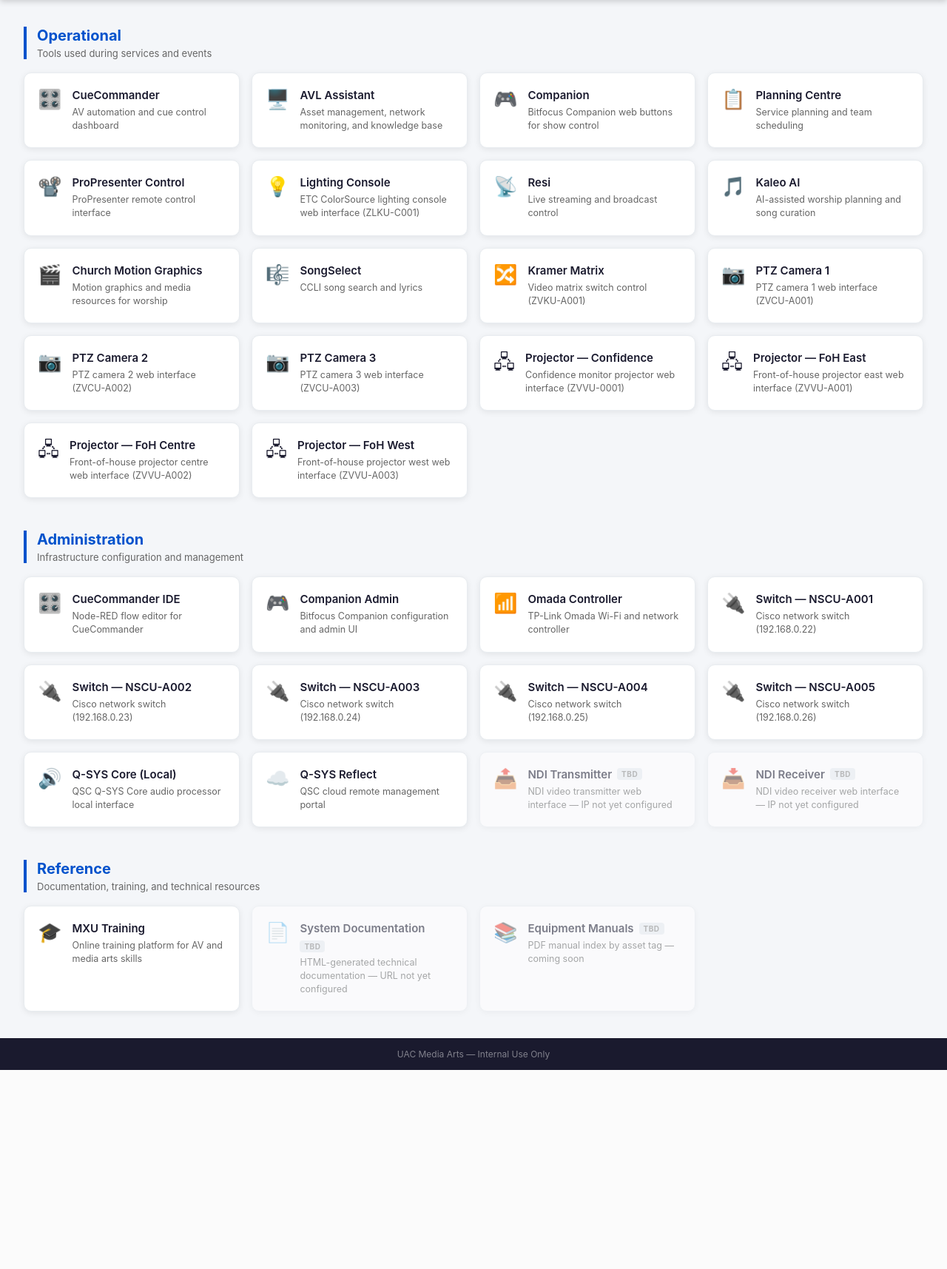
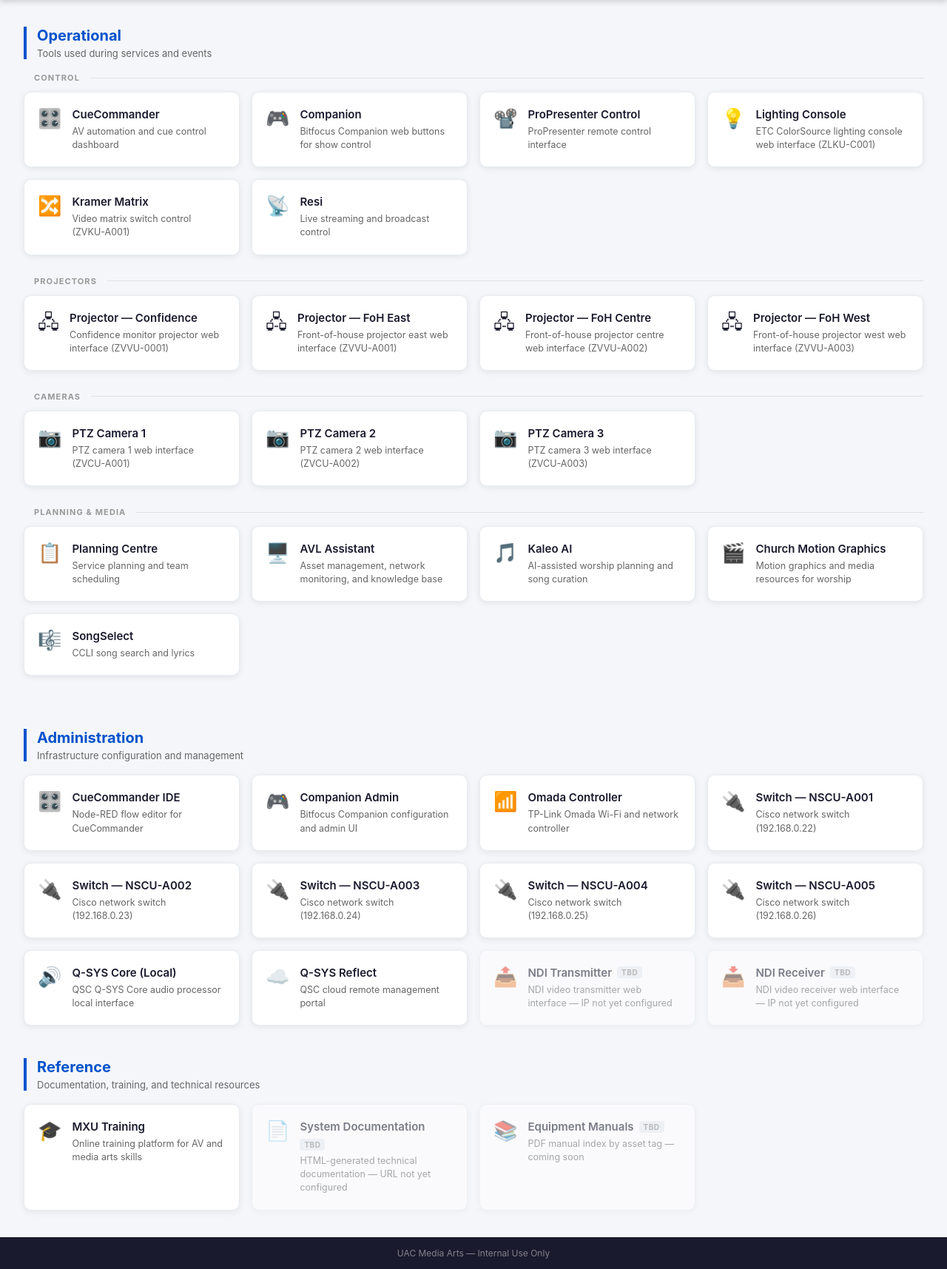
Before and after one commit to avmaint/media_arts_home, a Flask app: page / in a window 1280 px wide. Shown: the part 92-1807 px from the top of the page at 74% size. Before the commit the page ends 1538 px from the top, so only its background shows below. Run offline with Flask 3, Linux system fonts and the light colour scheme.

Commit message:
Add subsections to Operational: Control, Projectors, Cameras, Planning & Media
Co-Authored-By: Claude Sonnet 4.6 <noreply@anthropic.com>

```diff
--- a/config.json
+++ b/config.json
@@ -4,6 +4,9 @@
       "id": "operational",
       "title": "Operational",
       "description": "Tools used during services and events",
+      "subsections": [
+        {
+          "title": "Control",
           "services": [
             {
               "name": "CueCommander",
@@ -12,22 +15,10 @@
               "icon": "🎛️"
             },
             {
-          "name": "AVL Assistant",
-          "url": "http://uacts-g001:9000",
-          "description": "Asset management, network monitoring, and knowledge base",
-          "icon": "🖥️"
-        },
-        {
               "name": "Companion",
               "url": "http://cumu-g001:8000/emulator/QILZbNAkPdKxFfqRmpvMs",
               "description": "Bitfocus Companion web buttons for show control",
               "icon": "🎮"
-        },
-        {
-          "name": "Planning Centre",
-          "url": "https://services.planningcenteronline.com",
-          "description": "Service planning and team scheduling",
-          "icon": "📋"
             },
             {
               "name": "ProPresenter Control",
@@ -42,53 +33,22 @@
               "icon": "💡"
             },
             {
-          "name": "Resi",
-          "url": "https://studio.resi.io",
-          "description": "Live streaming and broadcast control",
-          "icon": "📡"
-        },
-        {
-          "name": "Kaleo AI",
-          "url": "http://getkaleo.ai",
-          "description": "AI-assisted worship planning and song curation",
-          "icon": "🎵"
-        },
-        {
-          "name": "Church Motion Graphics",
-          "url": "https://www.churchmotiongraphics.com",
-          "description": "Motion graphics and media resources for worship",
-          "icon": "🎬"
-        },
-        {
-          "name": "SongSelect",
-          "url": "https://songselect.ccli.com/search/",
-          "description": "CCLI song search and lyrics",
-          "icon": "🎼"
-        },
-        {
               "name": "Kramer Matrix",
               "url": "http://192.168.206.7",
               "description": "Video matrix switch control (ZVKU-A001)",
               "icon": "🔀"
             },
             {
-          "name": "PTZ Camera 1",
-          "url": "http://192.168.0.186",
-          "description": "PTZ camera 1 web interface (ZVCU-A001)",
-          "icon": "📷"
+              "name": "Resi",
+              "url": "https://studio.resi.io",
+              "description": "Live streaming and broadcast control",
+              "icon": "📡"
+            }
+          ]
         },
         {
-          "name": "PTZ Camera 2",
-          "url": "http://192.168.0.187",
-          "description": "PTZ camera 2 web interface (ZVCU-A002)",
-          "icon": "📷"
-        },
-        {
-          "name": "PTZ Camera 3",
-          "url": "http://192.168.0.188",
-          "description": "PTZ camera 3 web interface (ZVCU-A003)",
-          "icon": "📷"
-        },
+          "title": "Projectors",
+          "services": [
             {
               "name": "Projector — Confidence",
               "url": "http://192.168.0.183",
@@ -112,6 +72,66 @@
               "url": "http://192.168.0.195",
               "description": "Front-of-house projector west web interface (ZVVU-A003)",
               "icon": "🖧"
+            }
+          ]
+        },
+        {
+          "title": "Cameras",
+          "services": [
+            {
+              "name": "PTZ Camera 1",
+              "url": "http://192.168.0.186",
+              "description": "PTZ camera 1 web interface (ZVCU-A001)",
+              "icon": "📷"
+            },
+            {
+              "name": "PTZ Camera 2",
+              "url": "http://192.168.0.187",
+              "description": "PTZ camera 2 web interface (ZVCU-A002)",
+              "icon": "📷"
+            },
+            {
+              "name": "PTZ Camera 3",
+              "url": "http://192.168.0.188",
+              "description": "PTZ camera 3 web interface (ZVCU-A003)",
+              "icon": "📷"
+            }
+          ]
+        },
+        {
+          "title": "Planning & Media",
+          "services": [
+            {
+              "name": "Planning Centre",
+              "url": "https://services.planningcenteronline.com",
+              "description": "Service planning and team scheduling",
+              "icon": "📋"
+            },
+            {
+              "name": "AVL Assistant",
+              "url": "http://uacts-g001:9000",
+              "description": "Asset management, network monitoring, and knowledge base",
+              "icon": "🖥️"
+            },
+            {
+              "name": "Kaleo AI",
+              "url": "http://getkaleo.ai",
+              "description": "AI-assisted worship planning and song curation",
+              "icon": "🎵"
+            },
+            {
+              "name": "Church Motion Graphics",
+              "url": "https://www.churchmotiongraphics.com",
+              "description": "Motion graphics and media resources for worship",
+              "icon": "🎬"
+            },
+            {
+              "name": "SongSelect",
+              "url": "https://songselect.ccli.com/search/",
+              "description": "CCLI song search and lyrics",
+              "icon": "🎼"
+            }
+          ]
         }
       ]
     },
--- a/static/style.css
+++ b/static/style.css
@@ -84,6 +84,40 @@ body {
 .section-description {
   font-size: 13px;
   color: #666;
+}
+
+/* ── Subsection ───────────────────────────────────────────── */
+.subsection {
+  margin-bottom: 28px;
+}
+
+.subsection-header {
+  display: flex;
+  align-items: center;
+  gap: 10px;
+  margin-bottom: 12px;
+}
+
+.subsection-header::before,
+.subsection-header::after {
+  content: "";
+  flex: 1;
+  height: 1px;
+  background: #dde2e8;
+}
+
+.subsection-header::before {
+  flex: 0 0 0;
+}
+
+.subsection-title {
+  font-size: 11px;
+  font-weight: 700;
+  letter-spacing: 0.1em;
+  text-transform: uppercase;
+  color: #999;
+  white-space: nowrap;
+  padding: 0 4px;
 }
 
 /* ── Card grid ────────────────────────────────────────────── */
--- /dev/null
+++ b/templates/card.html
@@ -0,0 +1,17 @@
+{% if svc.url %}
+<a href="{{ svc.url }}" target="_blank" rel="noopener noreferrer" class="card">
+  <div class="card-icon">{{ svc.icon }}</div>
+  <div class="card-body">
+    <div class="card-name">{{ svc.name }}</div>
+    <div class="card-description">{{ svc.description }}</div>
+  </div>
+</a>
+{% else %}
+<div class="card card-todo">
+  <div class="card-icon">{{ svc.icon }}</div>
+  <div class="card-body">
+    <div class="card-name">{{ svc.name }} <span class="todo-badge">TBD</span></div>
+    <div class="card-description">{{ svc.description }}</div>
+  </div>
+</div>
+{% endif %}
--- a/templates/index.html
+++ b/templates/index.html
@@ -25,27 +25,28 @@
         <h2 class="section-title">{{ section.title }}</h2>
         <p class="section-description">{{ section.description }}</p>
       </div>
-      <div class="card-grid">
-        {% for svc in section.services %}
-          {% if svc.url %}
-          <a href="{{ svc.url }}" target="_blank" rel="noopener noreferrer" class="card">
-            <div class="card-icon">{{ svc.icon }}</div>
-            <div class="card-body">
-              <div class="card-name">{{ svc.name }}</div>
-              <div class="card-description">{{ svc.description }}</div>
-            </div>
-          </a>
-          {% else %}
-          <div class="card card-todo">
-            <div class="card-icon">{{ svc.icon }}</div>
-            <div class="card-body">
-              <div class="card-name">{{ svc.name }} <span class="todo-badge">TBD</span></div>
-              <div class="card-description">{{ svc.description }}</div>
-            </div>
+
+      {% if section.subsections %}
+        {% for sub in section.subsections %}
+        <div class="subsection">
+          <div class="subsection-header">
+            <span class="subsection-title">{{ sub.title }}</span>
           </div>
-          {% endif %}
+          <div class="card-grid">
+            {% for svc in sub.services %}
+              {% include "card.html" %}
+            {% endfor %}
+          </div>
+        </div>
         {% endfor %}
-      </div>
+      {% else %}
+        <div class="card-grid">
+          {% for svc in section.services %}
+            {% include "card.html" %}
+          {% endfor %}
+        </div>
+      {% endif %}
+
     </section>
     {% endfor %}
   </main>
```
Lines whose indentation alone changed are shown as unchanged.
